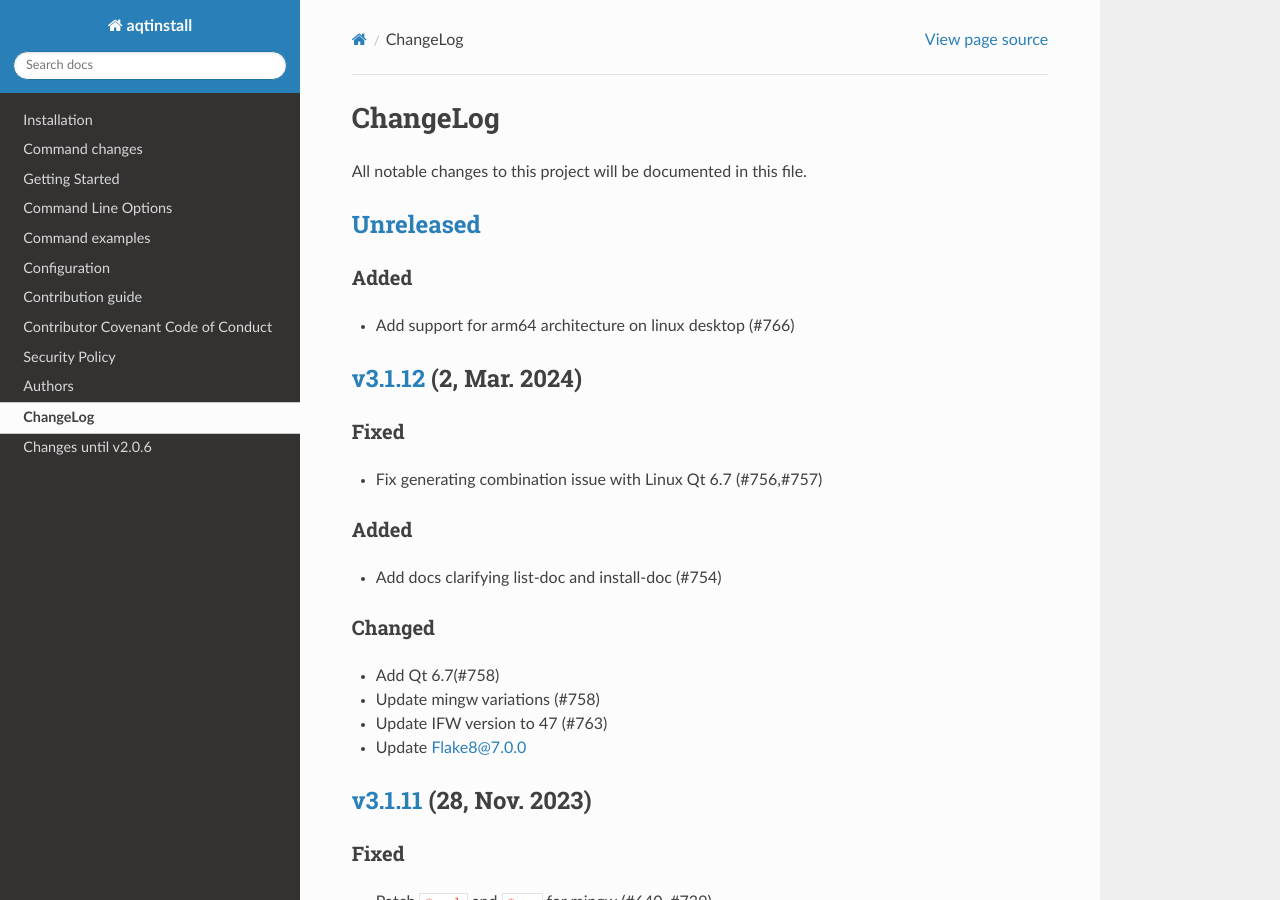
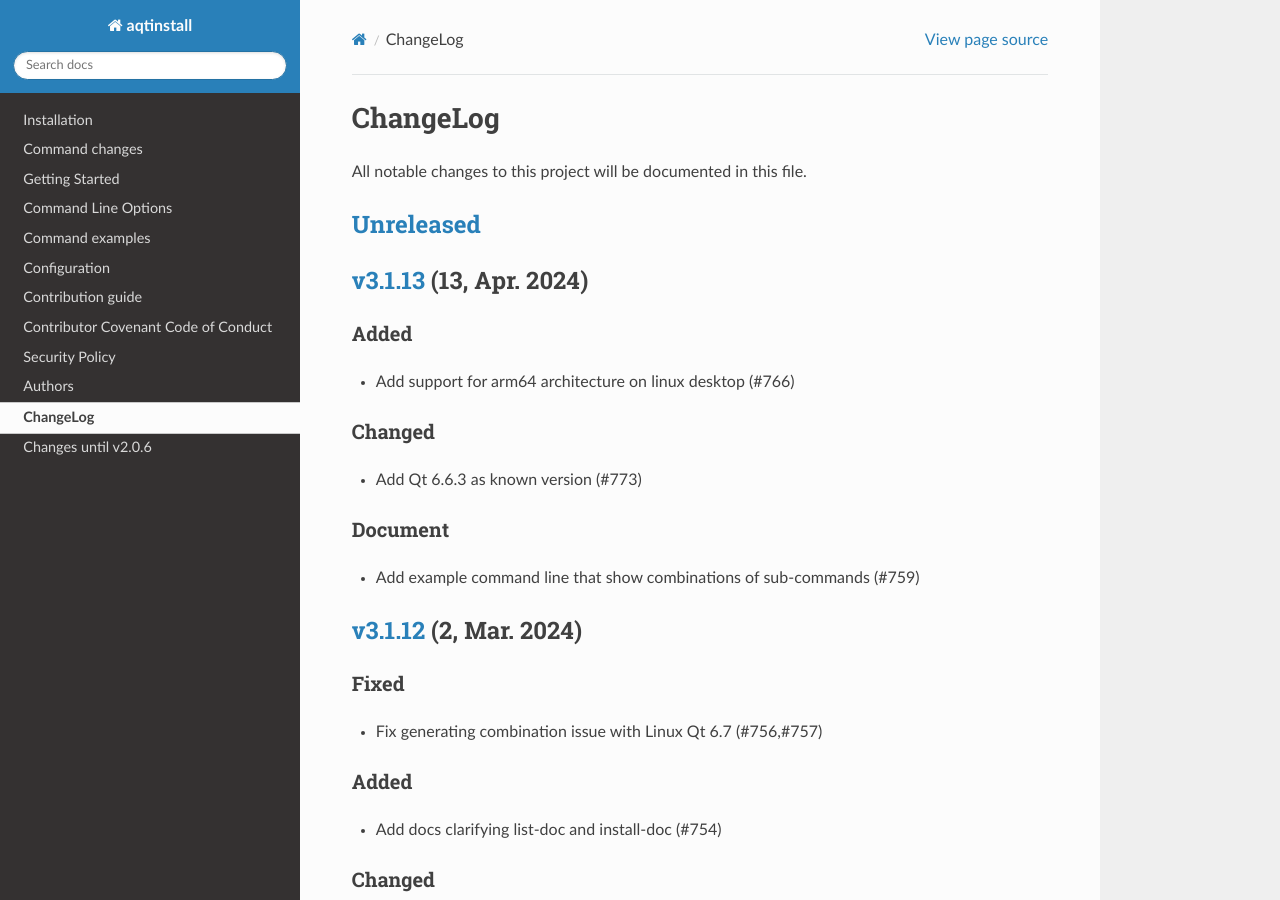
Before and after one commit to miurahr/aqtinstall, a Sphinx documentation site: the page built from docs/CHANGELOG.rst, in a window 1280 px wide and 900 px high. Built offline with Sphinx 7.4.7 and the Read the Docs theme 2.0.0, drawn with Linux system fonts in a browser that asks for light colours; the version number could not be read and is left out.

Commit message:
Release version 3.1.13
Added
-----
- Add support for arm64 architecture on linux desktop (#766)

Changed
-------
- Add Qt 6.6.3 as known version (#773)

Document
--------
- Add example command line that show combinations of sub-commands (#759)

Signed-off-by: Hiroshi Miura <miurahr@linux.com>

```diff
--- a/docs/CHANGELOG.rst
+++ b/docs/CHANGELOG.rst
@@ -13,9 +13,20 @@ All notable changes to this project will be documented in this file.
 `Unreleased`_
 =============
 
+`v3.1.13`_ (13, Apr. 2024)
+==========================
+
 Added
 -----
 - Add support for arm64 architecture on linux desktop (#766)
+
+Changed
+-------
+- Add Qt 6.6.3 as known version (#773)
+
+Document
+--------
+- Add example command line that show combinations of sub-commands (#759)
 
 `v3.1.12`_ (2, Mar. 2024)
 =========================
@@ -343,7 +354,8 @@ Security
 * Check Update.xml file with SHA256 hash (#493)
 
 
-.. _Unreleased: https://github.com/miurahr/aqtinstall/compare/v3.1.12...HEAD
+.. _Unreleased: https://github.com/miurahr/aqtinstall/compare/v3.1.13...HEAD
+.. _v3.1.13: https://github.com/miurahr/aqtinstall/compare/v3.1.12...v3.1.13
 .. _v3.1.12: https://github.com/miurahr/aqtinstall/compare/v3.1.11...v3.1.12
 .. _v3.1.11: https://github.com/miurahr/aqtinstall/compare/v3.1.10...v3.1.11
 .. _v3.1.10: https://github.com/miurahr/aqtinstall/compare/v3.1.9...v3.1.10
```
